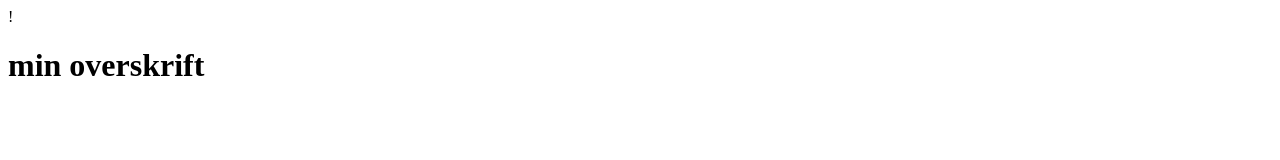
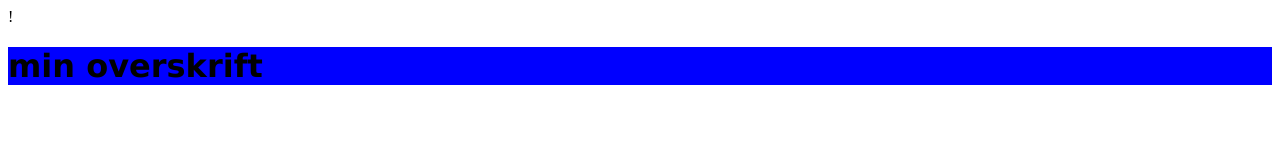
Before and after one commit to andreahauberg/git_test, a plain HTML site: page index.html in a window 1280 px wide. Drawn offline with Linux system fonts and the light colour scheme; files that its build step writes are made by us from their sources.

Commit message:
fontChangesH1

```diff
--- a/style.css
+++ b/style.css
@@ -1,3 +1,6 @@
 h1 {
     color: rød;
+    background-color: blue;
+    font-family: 'Lucida Sans', 'Lucida Sans Regular', 'Lucida Grande', 'Lucida Sans Unicode', Geneva, Verdana, sans-serif;
+    font-size: xx-large;
 }
```
